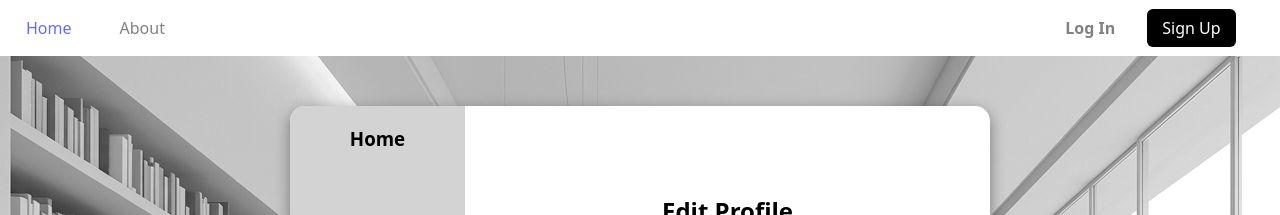
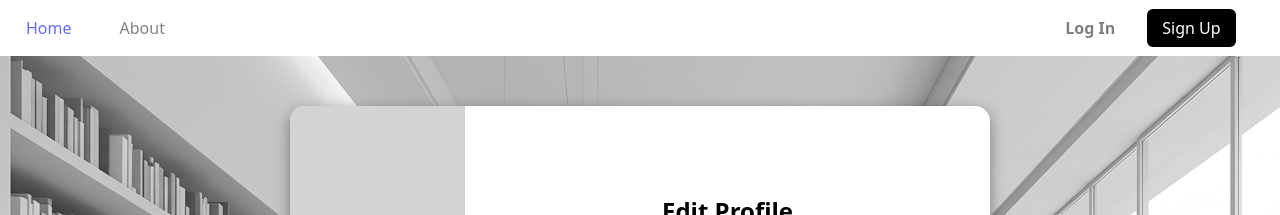
Before and after one commit to Omkar-Barkale/Find-Anything, a React (Vite) app in the folder frontend/: page /profile in a window 1280 px wide. Shown: the top 215 px of the page. Built offline with nearby package versions, Linux system fonts and the light colour scheme.

Commit message:
removed Home in profile

```diff
--- a/frontend/src/components/Profile.jsx
+++ b/frontend/src/components/Profile.jsx
@@ -156,7 +156,6 @@ function Profile()
         <div id = "profileOverlay">
             <div id = "profileModal">
                 <div id = "profileSidebar">
-                    <h3>Home</h3>
                 </div>
                 <div id = "userInfo">
                     <form onSubmit={handleSubmit}>
```
